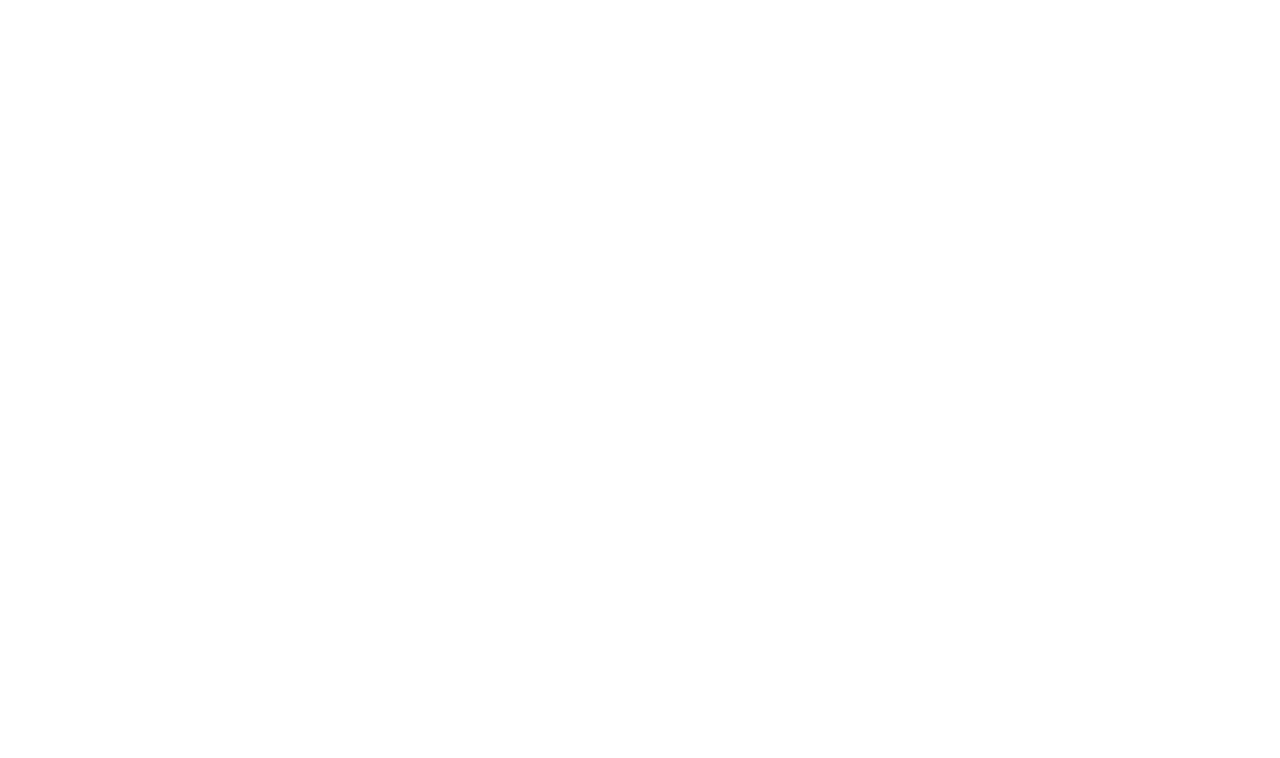
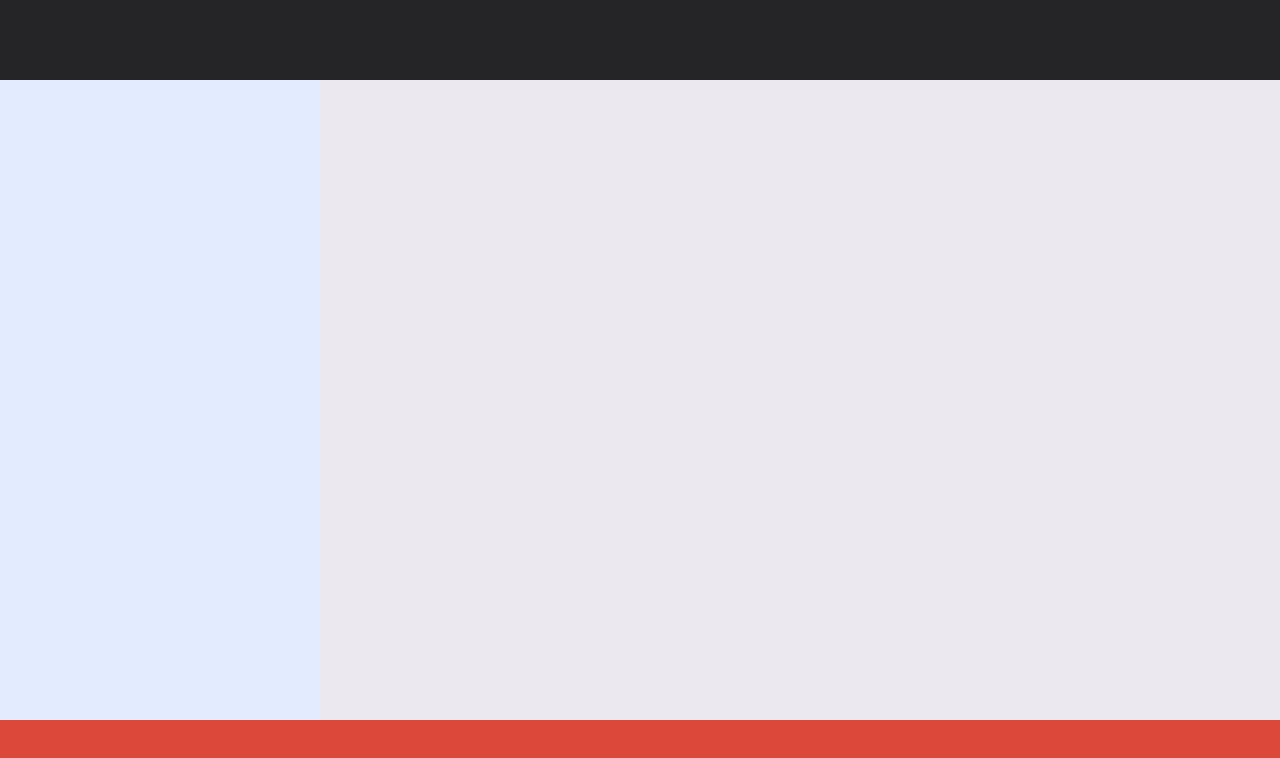
Before and after one commit to Douglas-Monteiro-Silva/access-control, a plain HTML site: page index.html in a window 1280 px wide. Drawn offline with Linux system fonts and the light colour scheme.

Commit message:
Added _css/style.css

```diff
--- /dev/null
+++ b/_css/style.css
@@ -0,0 +1,38 @@
+html, body {
+    margin: 0;
+    padding: 0;
+    box-sizing: border-box;
+    background: #7159c1;
+}
+
+header {
+    background: rgb(37, 37, 39);
+    grid-area: h;
+    display: flex;
+    justify-content: space-between;
+    align-items: center;
+}
+
+main {
+    background: #ECE8EF;
+    grid-area: m;
+}
+
+aside {
+    background: #E3EBFF;
+    grid-area: a;
+}
+
+footer {
+    background: #DC493A;
+    grid-area: f;
+}
+
+.container {
+    display: grid;
+    grid-template-columns: 1fr 3fr;
+    grid-template-rows: 10vh 80vh 10vh;
+    grid-template-areas: "h h"
+                         "a m"
+                         "f f";
+}
--- a/index.html
+++ b/index.html
@@ -2,10 +2,11 @@
 <html lang="en">
 <head>
     <meta charset="utf-8" />
+    <link rel="stylesheet" href="_css/style.css" />
     <title>Access Control</title>
 </head>
 <body>
-    <div>
+    <div class="container">
         <header></header>
         <main></main>
         <aside></aside>
```
